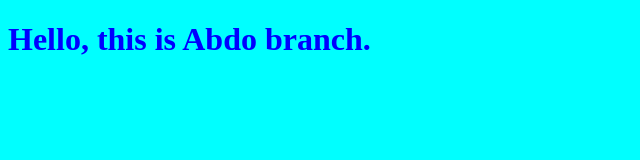
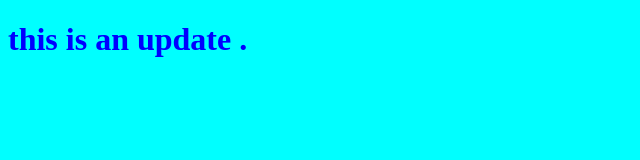
Before and after one commit to pianex/myproject, a plain HTML site: page index.html in a window 1280 px wide. Shown: the whole page, without its empty margins (0-640 px from the left). Drawn offline with Linux system fonts and the light colour scheme.

Commit message:
changing things in index.html

```diff
--- a/index.html
+++ b/index.html
@@ -8,7 +8,8 @@
     <link rel = "stylesheet" href="style.css">
 </head>
 <body>
-<h1>Hello, this is Abdo branch.</h1>
+<h1>this is an update
+    .</h1>
     <script src="app.js"></script>
 
 </body>
```
